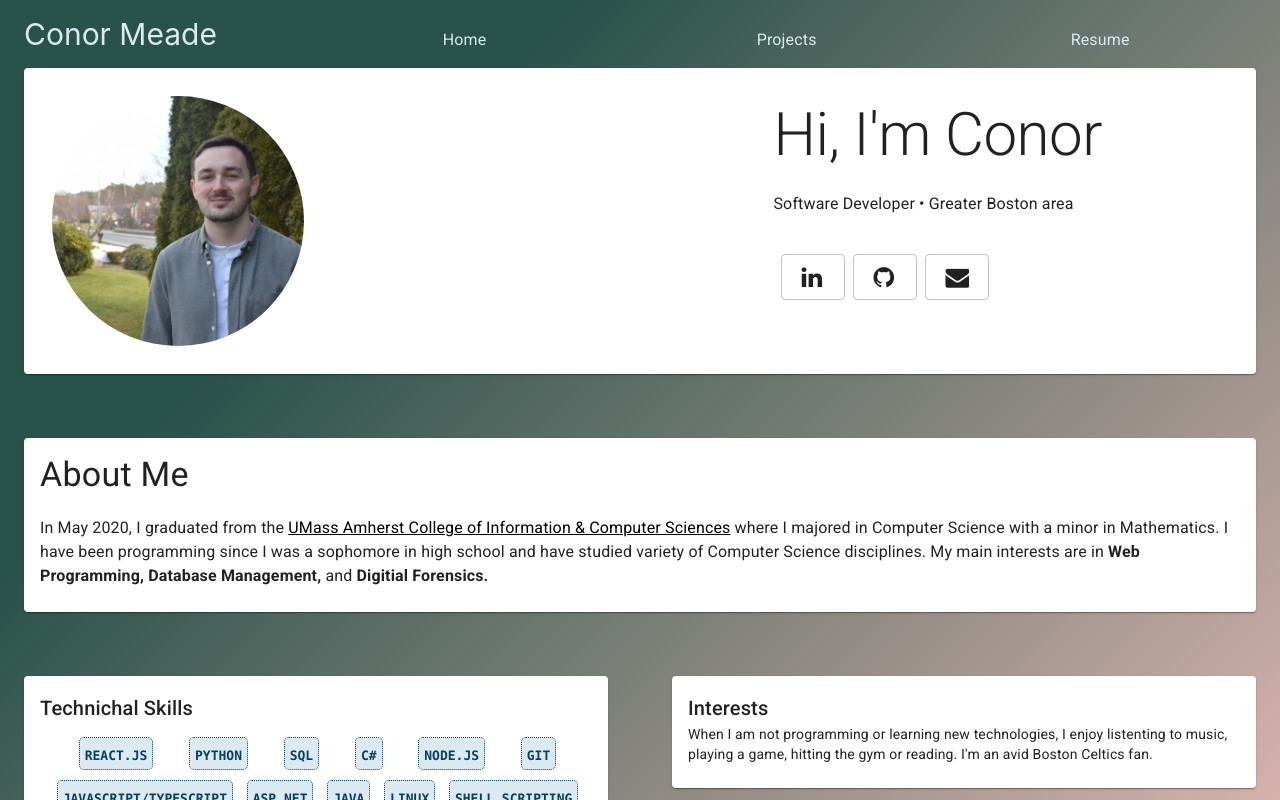
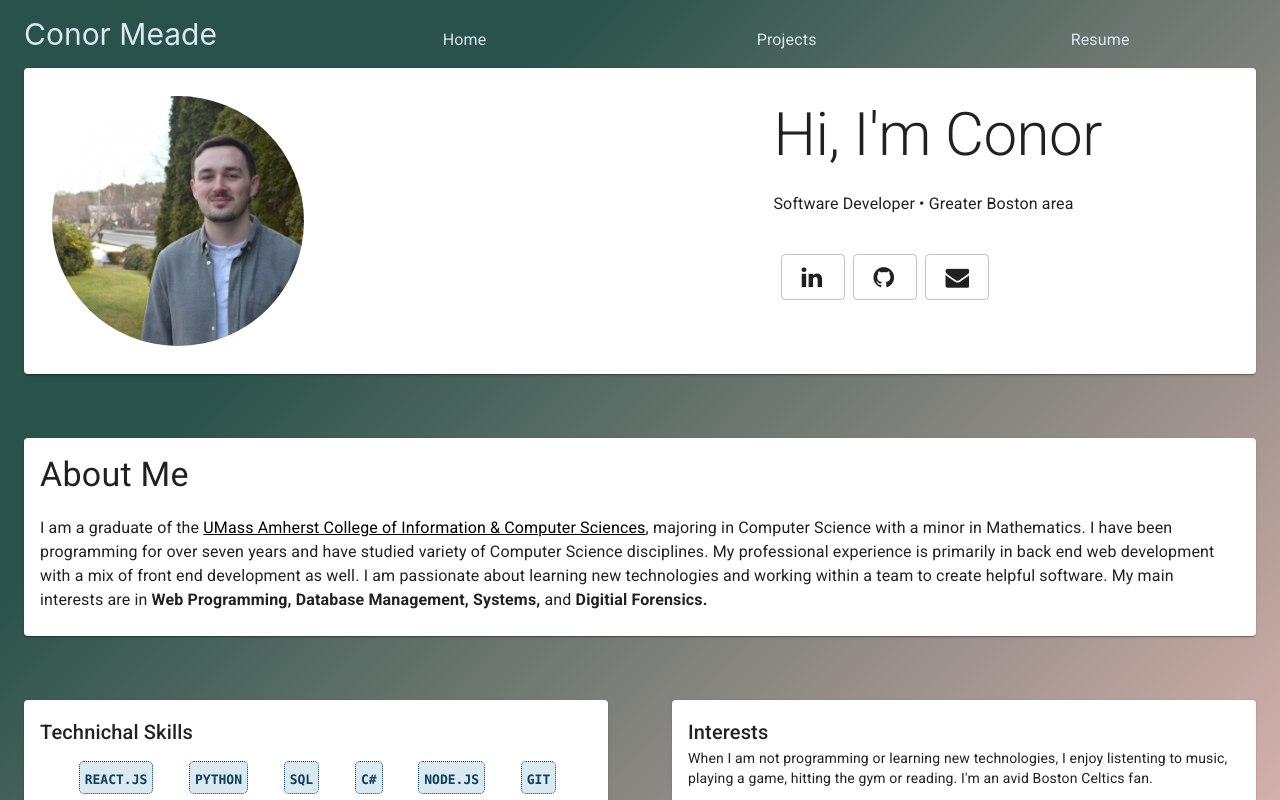
Before and after one commit to ConorMeade/Personal-site, a React (Create React App) app: page / in a window 1280 px wide. Shown: the top 800 px of the page. Built offline with nearby package versions, Linux system fonts and the light colour scheme.

Commit message:
update bio

```diff
--- a/package.json
+++ b/package.json
@@ -16,7 +16,7 @@
     "web-vitals": "^0.2.4"
   },
   "scripts": {
-    "start": "react-scripts start --openssl-legacy-provider start",
+    "start": "export NODE_OPTIONS=--openssl-legacy-provider && react-scripts start ",
     "build": "react-scripts build",
     "test": "react-scripts test",
     "eject": "react-scripts eject"
--- a/src/pages/Home.js
+++ b/src/pages/Home.js
@@ -119,8 +119,8 @@ const Home = () => {
                         <br />
 
                         <Typography variant="body1">
-                            In May 2020, I graduated from the <Link className={classes.links} href="https://www.cics.umass.edu/">UMass Amherst College of Information & Computer Sciences</Link> where I majored in Computer Science with a minor in Mathematics. I have been programming since I was a sophomore in high school and have studied variety of Computer Science disciplines.
-                            My main interests are in <strong>Web Programming, Database Management, </strong> and <strong>Digitial Forensics.</strong>
+                            I am a graduate of the <Link className={classes.links} href="https://www.cics.umass.edu/">UMass Amherst College of Information & Computer Sciences</Link>, majoring in Computer Science with a minor in Mathematics. I have been programming for over seven years and have studied variety of Computer Science disciplines.
+                            My professional experience is primarily in back end web development with a mix of front end development as well. I am passionate about learning new technologies and working within a team to create helpful software. My main interests are in <strong>Web Programming, Database Management, Systems,</strong> and <strong>Digitial Forensics.</strong>
                         </Typography>
                     </CardContent>
                 </Card>
```
Also changed, not shown: 1 other file (tests, documents, lock files or other folders).
